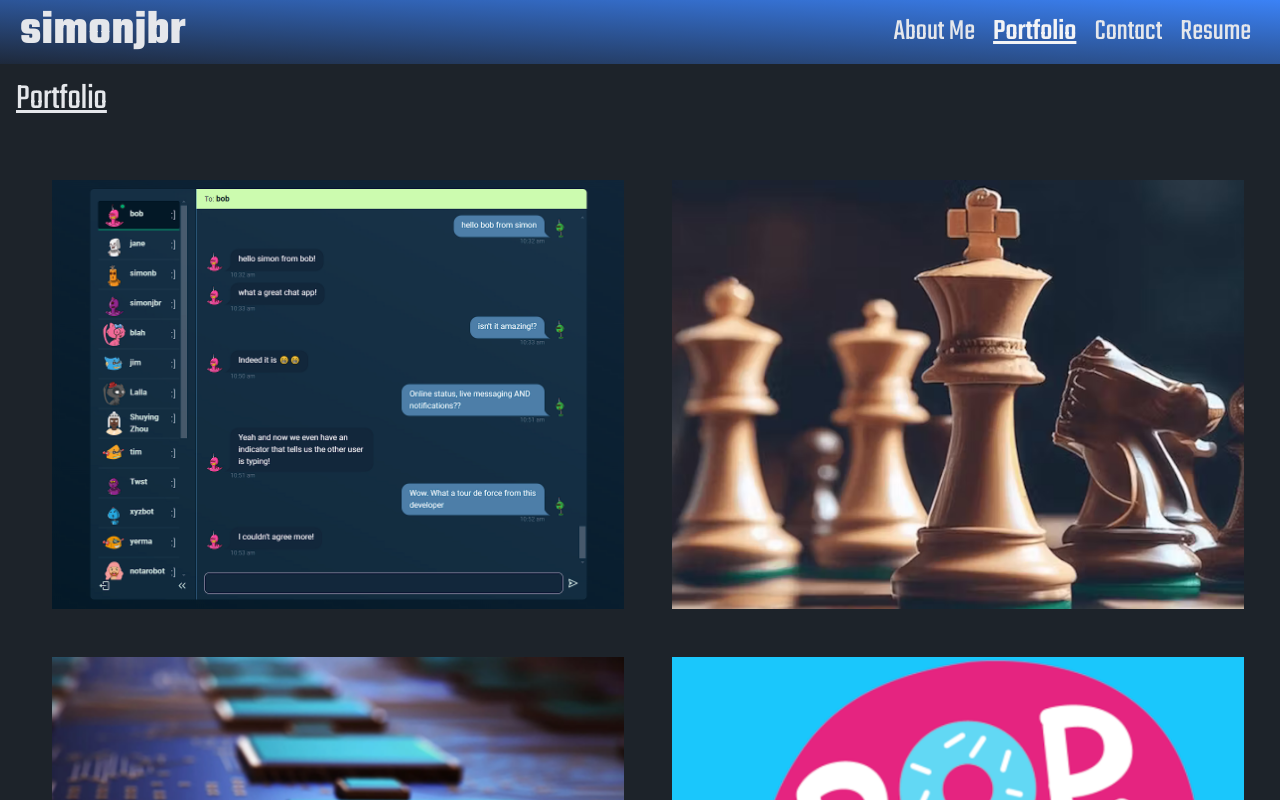
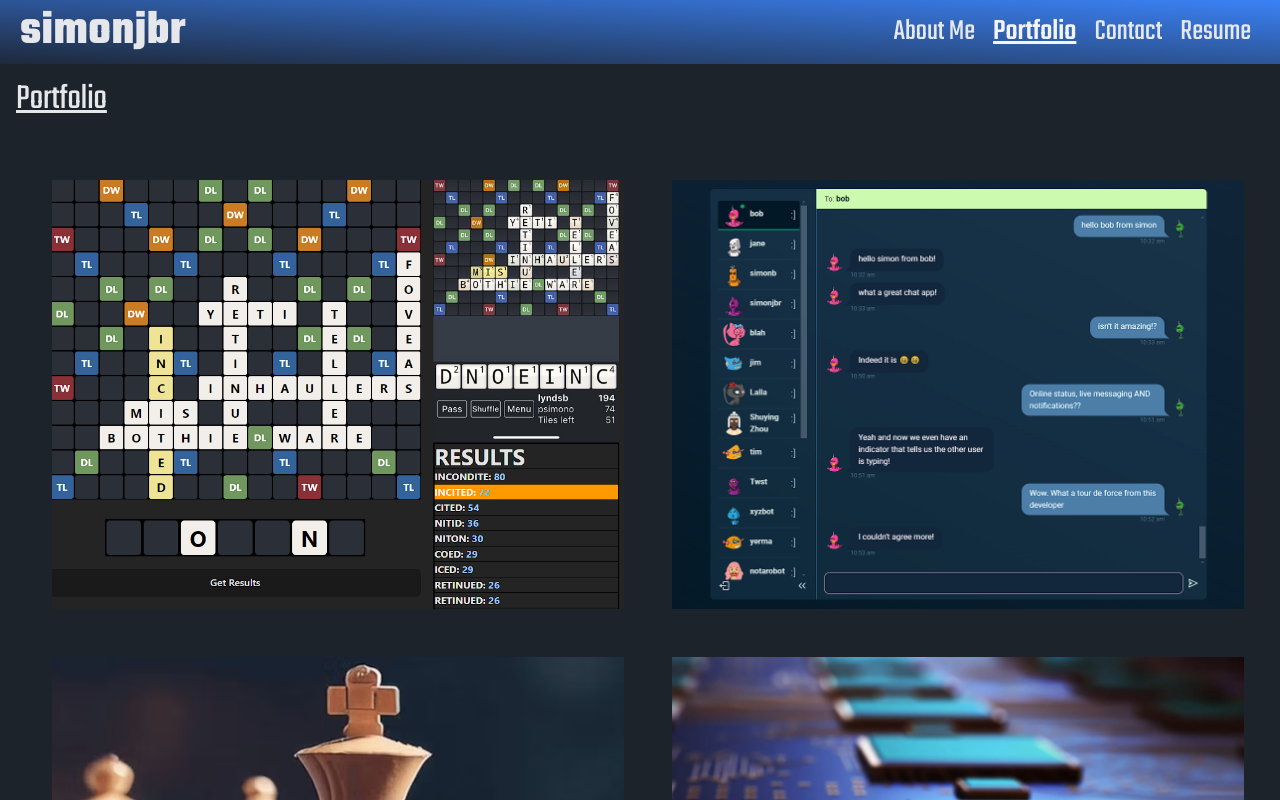
Before and after one commit to simonjbr/react-portfolio, a React (Vite) app: page /Portfolio in a window 1280 px wide. Shown: the top 800 px of the page. Built offline with nearby package versions, Linux system fonts and the light colour scheme.

Commit message:
Added Scrabblr to projects

```diff
--- a/src/pages/Portfolio.jsx
+++ b/src/pages/Portfolio.jsx
@@ -7,11 +7,20 @@ import techBlogImage from '../assets/project-image-techblog-crop.png';
 import vivoChatImage from '../assets/project-image-vivochat-crop2.png';
 import weatherDashboardImage from '../assets/project-image-weather-dashboard-crop.png';
 import socialNetworkApiImage from '../assets/project-image-social-network-api-crop.png';
+import scrabblrImage from '../assets/project-image-scrabblr-crop.png';
 
 const Portfolio = () => {
 	const projects = [
 		{
 			id: 1,
+			title: 'Scrabblr',
+			gitHub: 'https://github.com/simonjbr/scrabblr',
+			description: 'Node.js, Express, React, Google Cloud Vision API',
+			deploy: 'https://github.com/simonjbr/scrabblr',
+			image: scrabblrImage,
+		},
+		{
+			id: 2,
 			title: 'vivoChat',
 			gitHub: 'https://github.com/simonjbr/vivo-chat',
 			description:
@@ -20,7 +29,7 @@ const Portfolio = () => {
 			image: vivoChatImage,
 		},
 		{
-			id: 2,
+			id: 3,
 			title: 'Boardgame Bliss',
 			gitHub: 'https://github.com/awesome-foursome/boardgame-bliss',
 			description: 'JavaScript, HTML, CSS, JQuery, Bulma',
@@ -28,7 +37,7 @@ const Portfolio = () => {
 			image: boardgameBlissImage,
 		},
 		{
-			id: 3,
+			id: 4,
 			title: 'techBlog',
 			gitHub: 'https://github.com/simonjbr/tech-blog',
 			description: 'Node.js, Express, PostgreSQL, Sequelize, Handlebars',
@@ -36,7 +45,7 @@ const Portfolio = () => {
 			image: techBlogImage,
 		},
 		{
-			id: 4,
+			id: 5,
 			title: 'PopChat',
 			gitHub: 'https://github.com/cawooda/triumvirate',
 			description:
@@ -45,7 +54,7 @@ const Portfolio = () => {
 			image: popChatImage,
 		},
 		{
-			id: 5,
+			id: 6,
 			title: 'Weather Dashboard',
 			gitHub: 'https://github.com/simonjbr/weather-dashboard',
 			description: 'JQuery, Bootstrap',
@@ -53,7 +62,7 @@ const Portfolio = () => {
 			image: weatherDashboardImage,
 		},
 		{
-			id: 6,
+			id: 7,
 			title: 'Social Network API',
 			gitHub: 'https://github.com/simonjbr/social-network-api',
 			description: 'Node.js, Express, MongoDB, Mongoose',
```
Also changed, not shown: src/assets/project-image-scrabblr-crop.png (added).
